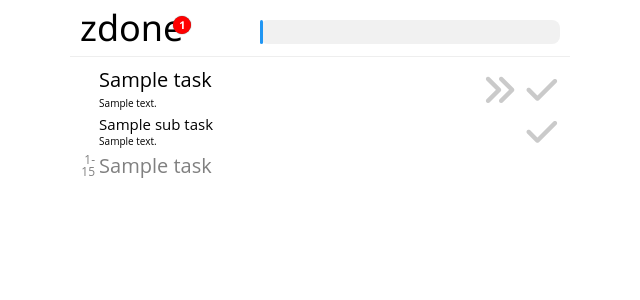
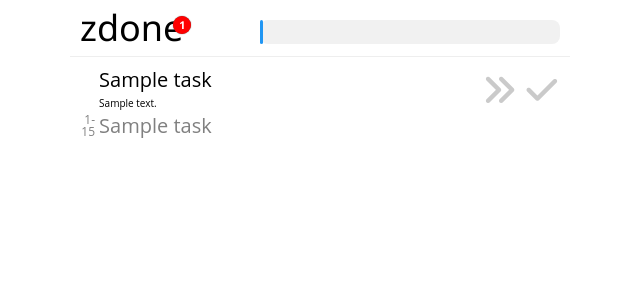
Before and after one commit to z1lc/zdone, a Flask app: template app/templates/index.html in a window 1280 px wide. Shown: the top 300 px of the page, without its empty margins (320-960 px from the left). Run offline with Flask 2, Linux system fonts and the light colour scheme; the template is opened without the code that fills it: most values are stand-ins (such as "Sample title", 1, 10 or a date in 2020); some libraries are stand-ins or nearby versions.

Commit message:
Don't print subtask if it has a completed date

```diff
--- a/app/routes.py
+++ b/app/routes.py
@@ -189,6 +189,7 @@ def get_homepage_info(user=current_user):
         except ValueError:
             pass
     minutes_left_to_schedule = total_minutes - minutes_completed_today
+
     i = 0
     minutes_allocated = 0
     all_tasks = get_all_tasks(user)
--- a/app/templates/index.html
+++ b/app/templates/index.html
@@ -194,7 +194,7 @@
         </td>
     </tr>
     {% for sub_task in task.sub_tasks %}
-    {% if sub_task.completed_date == None or sub_task.completed_date <= task.due_date %}
+    {% if sub_task.completed_date == None %}
     <tr class="subTask {{ task.service }}-{{ task.id }}" id="{{ sub_task.service }}-{{ sub_task.id }}">
         <td class="pie"></td>
         <td class="subTaskName">{{ sub_task.name }}{% if sub_task.note %}<br><span
```
